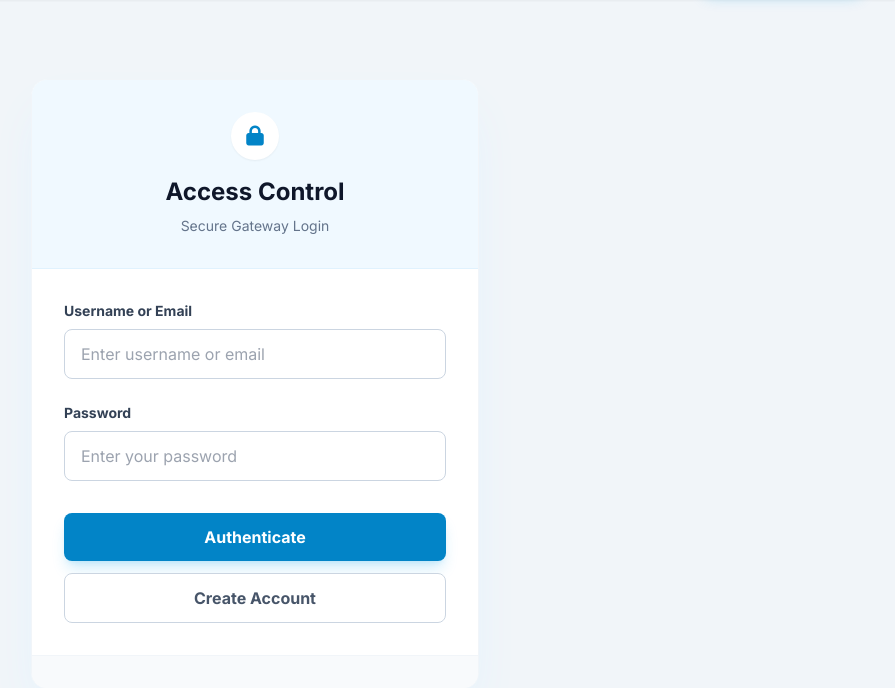
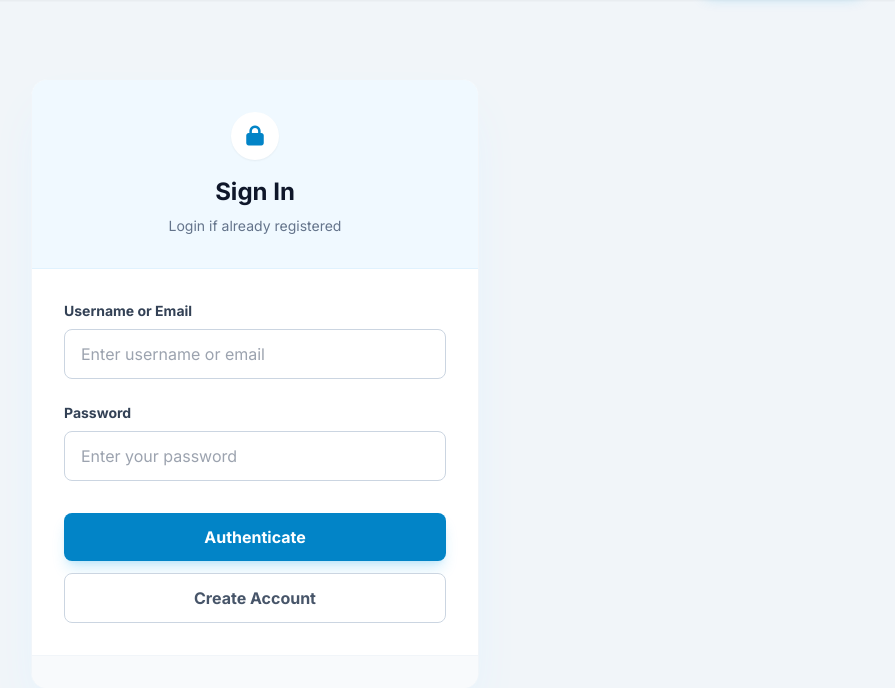
Before and after one commit to RSNCG/waf-2026-team9-major, a Flask app: page /login in a window 1280 px wide. Shown: the part 65-753 px from the top of the page, without its empty margins (385-1280 px from the left). Run offline with Flask 3, Linux system fonts and the light colour scheme; some libraries are stand-ins or nearby versions.

Commit message:
Changes to be committed: 	modified:   templates/home.html 	modified:   templates/login.html

```diff
--- a/templates/home.html
+++ b/templates/home.html
@@ -11,7 +11,7 @@
             </h1>
 
             <p class="text-lg text-slate-600 leading-relaxed max-w-xl">
-                SmartGuard utilizes advanced machine learning algorithms to detect and block malicious web requests in real-time. Experience the next generation of cybersecurity with explainable AI (XAI).
+                SmartGuard utilizes machine learning to detect and block malicious web requests in real-time. Experience the next generation of cybersecurity with explainable AI (XAI).
             </p>
 
             <div class="flex flex-col sm:flex-row gap-4">
--- a/templates/login.html
+++ b/templates/login.html
@@ -7,8 +7,8 @@
             <div class="inline-flex items-center justify-center w-12 h-12 rounded-full bg-white text-brand-600 shadow-sm mb-4">
                 <i id="header-icon" class="fas fa-lock text-xl"></i>
             </div>
-            <h2 id="form-title" class="text-2xl font-bold text-slate-900">Access Control</h2>
-            <p id="form-subtitle" class="text-slate-500 text-sm mt-2">Secure Gateway Login</p>
+            <h2 id="form-title" class="text-2xl font-bold text-slate-900">Sign In</h2>
+            <p id="form-subtitle" class="text-slate-500 text-sm mt-2">Login if already registered</p>
         </div>
 
         <div class="p-8">
@@ -94,14 +94,14 @@
         if (type === 'register') {
             document.getElementById('login-form-container').classList.add('hidden');
             document.getElementById('register-form-container').classList.remove('hidden');
-            document.getElementById('form-title').innerText = 'Create Account';
-            document.getElementById('form-subtitle').innerText = 'Register for Secure Gateway';
+            document.getElementById('form-title').innerText = 'Sign Up';
+            document.getElementById('form-subtitle').innerText = 'Register Now to Access SmartGuard';
             document.getElementById('header-icon').className = 'fas fa-user-plus text-xl';
         } else {
             document.getElementById('register-form-container').classList.add('hidden');
             document.getElementById('login-form-container').classList.remove('hidden');
-            document.getElementById('form-title').innerText = 'Access Control';
-            document.getElementById('form-subtitle').innerText = 'Secure Gateway Login';
+            document.getElementById('form-title').innerText = 'Sign In';
+            document.getElementById('form-subtitle').innerText = 'Login if already registered';
             document.getElementById('header-icon').className = 'fas fa-lock text-xl';
         }
     }
```
